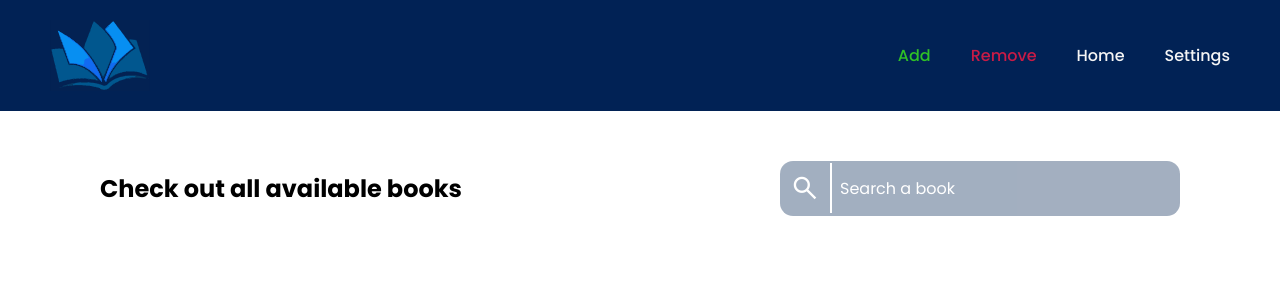
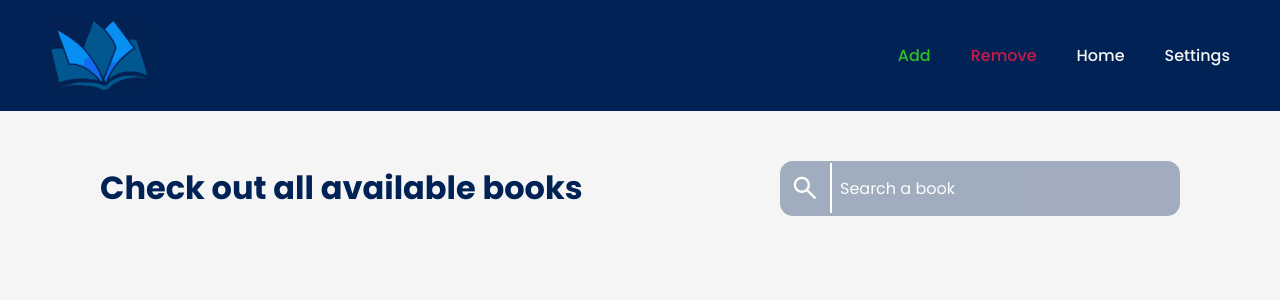
Before and after one commit to Pedro-Panstein/Library-Angular, an Angular app: page /home in a window 1280 px wide. Shown: the top 300 px of the page. Built offline with nearby package versions, Linux system fonts and the light colour scheme.

Commit message:
💄 index.html background set to var (--white) and initial title style

```diff
--- a/src/app/pages/home/home.component.scss
+++ b/src/app/pages/home/home.component.scss
@@ -4,6 +4,11 @@ main {
     display: flex;
     justify-content: space-between;
     align-items: center;
+    h1 {
+      font-size: 2rem;
+      color: var(--blue);
+      font-weight: 700;
+    }
     .filter {
       position: relative;
       display: flex;
@@ -17,17 +22,17 @@ main {
         border-radius: var(--radio);
         color: #fff;
         font-size: var(--font-size);
-        opacity: .8;
-        transition: .2s linear all;
+        opacity: 0.8;
+        transition: 0.2s linear all;
         &::placeholder {
           color: #fff;
         }
         &:focus {
-            opacity: 1;
+          opacity: 1;
         }
       }
       span {
-        -webkit-user-select: none;
+        user-select: none;
         padding: 0;
         margin: 0;
         position: absolute;
--- a/src/index.html
+++ b/src/index.html
@@ -9,6 +9,11 @@
   <link href="https://fonts.googleapis.com/css2?family=Material+Symbols+Outlined" rel="stylesheet">
 </head>
 <body>
+  <style>
+    body {
+      background-color: var(--white);
+    }
+  </style>
   <app-root></app-root>
 </body>
 </html>
```
